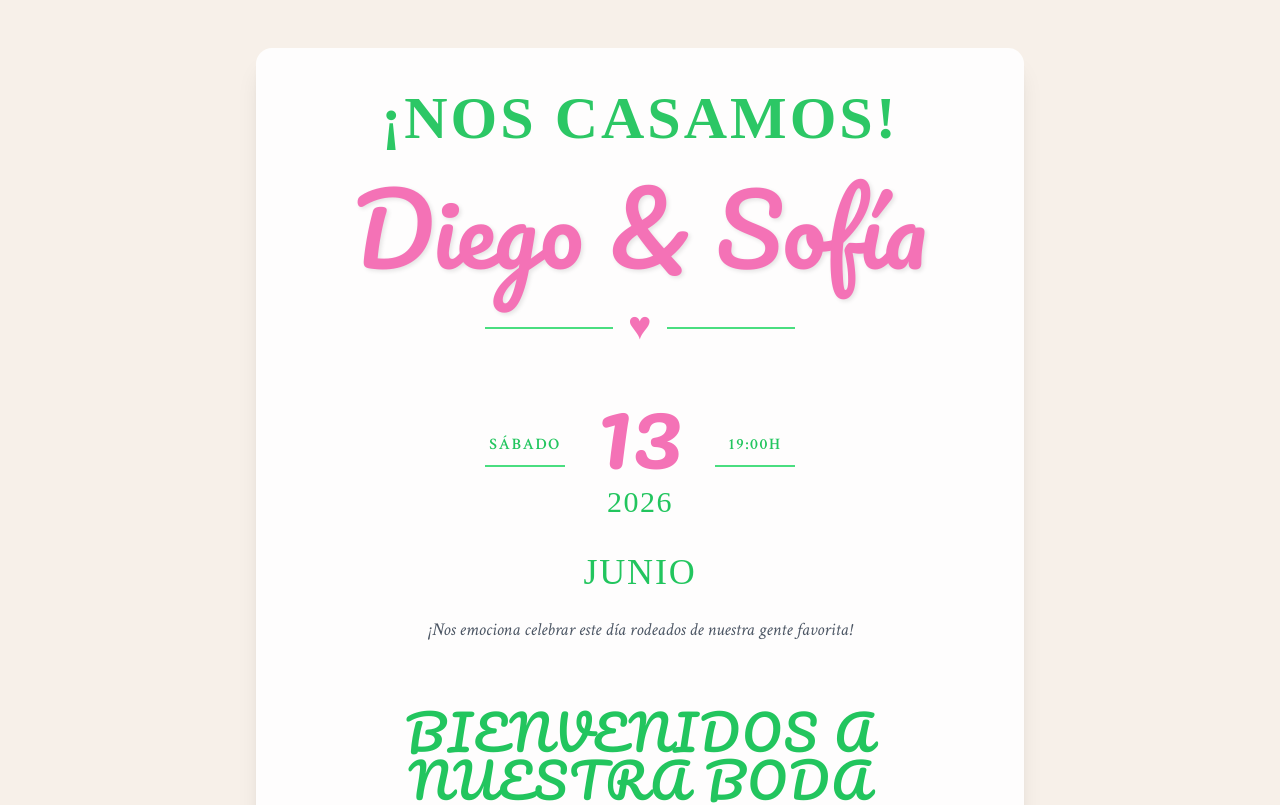
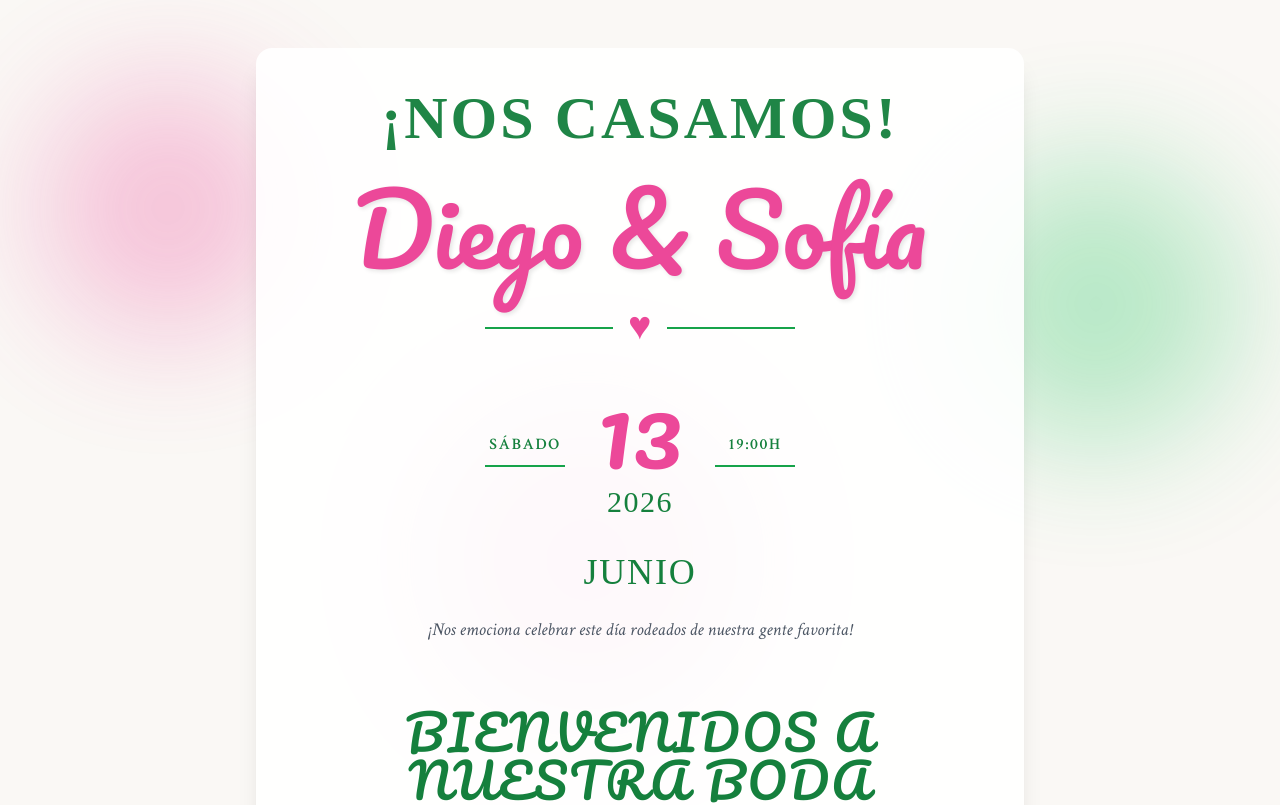
Before and after one commit to diegomorcillod/web-wedding, a React (Vite) app: page / in a window 1280 px wide. Shown: the top 805 px of the page. Built offline with nearby package versions, Linux system fonts and the light colour scheme; a web font is replaced by a local one.

Commit message:
feat: oscurecer colores rosa y verde, añadir fondo dinámico con parallax

```diff
--- a/src/App.tsx
+++ b/src/App.tsx
@@ -1,4 +1,4 @@
-import React from 'react';
+import React, { useEffect, useState } from 'react';
 import Hero from './components/Hero';
 import IntroSection from './components/IntroSection';
 import TimelineSection from './components/TimelineSection';
@@ -7,9 +7,43 @@ import InfoGridSection from './components/InfoGridSection';
 import Footer from './components/Footer';
 
 const App: React.FC = () => {
+  const [scrollY, setScrollY] = useState(0);
+
+  useEffect(() => {
+    const handleScroll = () => {
+      setScrollY(window.scrollY);
+    };
+
+    window.addEventListener('scroll', handleScroll);
+    return () => window.removeEventListener('scroll', handleScroll);
+  }, []);
+
   return (
-    <div className="min-h-screen py-8 sm:py-12">
-      <div className="max-w-3xl mx-auto">
+    <div className="min-h-screen py-8 sm:py-12 relative overflow-hidden">
+      {/* Fondo dinámico con parallax */}
+      <div
+        className="fixed inset-0 -z-10 opacity-30"
+        style={{
+          transform: `translateY(${scrollY * 0.5}px)`,
+          transition: 'transform 0.1s ease-out'
+        }}
+      >
+        {/* Formas decorativas */}
+        <div
+          className="absolute top-20 left-10 w-64 h-64 bg-wedding-pink-500 rounded-full mix-blend-multiply filter blur-3xl"
+          style={{ transform: `translateY(${scrollY * 0.3}px)` }}
+        ></div>
+        <div
+          className="absolute top-40 right-10 w-72 h-72 bg-wedding-green-500 rounded-full mix-blend-multiply filter blur-3xl"
+          style={{ transform: `translateY(${scrollY * 0.2}px)` }}
+        ></div>
+        <div
+          className="absolute bottom-20 left-1/3 w-80 h-80 bg-wedding-pink-600 rounded-full mix-blend-multiply filter blur-3xl"
+          style={{ transform: `translateY(${scrollY * -0.2}px)` }}
+        ></div>
+      </div>
+
+      <div className="max-w-3xl mx-auto relative z-10">
         <div className="bg-white/90 shadow-xl rounded-2xl p-6 sm:p-10">
           <Hero />
           <IntroSection />
--- a/src/index.css
+++ b/src/index.css
@@ -4,7 +4,7 @@
 
 @layer base {
   body {
-    @apply font-crimson bg-[#f7f0e9] text-gray-800 px-4;
+    @apply font-crimson bg-[#faf8f5] text-gray-800 px-4;
   }
 
   html {
--- a/tailwind.config.cjs
+++ b/tailwind.config.cjs
@@ -17,14 +17,14 @@ module.exports = {
       },
       colors: {
         'wedding-pink': {
-          500: '#f472b6',
-          600: '#ec4899',
-          700: '#db2777',
+          500: '#ec4899',
+          600: '#db2777',
+          700: '#be185d',
         },
         'wedding-green': {
-          500: '#86efac',
-          600: '#4ade80',
-          700: '#22c55e',
+          500: '#22c55e',
+          600: '#16a34a',
+          700: '#15803d',
         },
       },
     },
```
